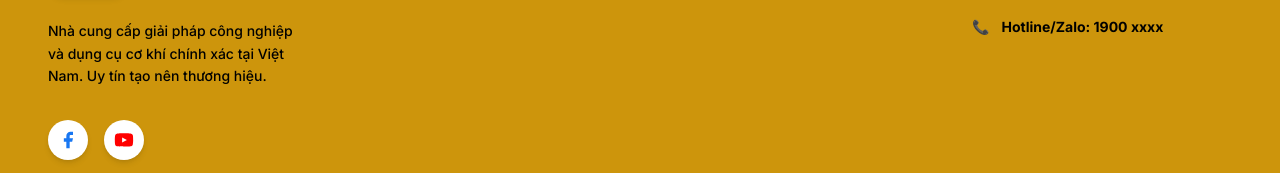
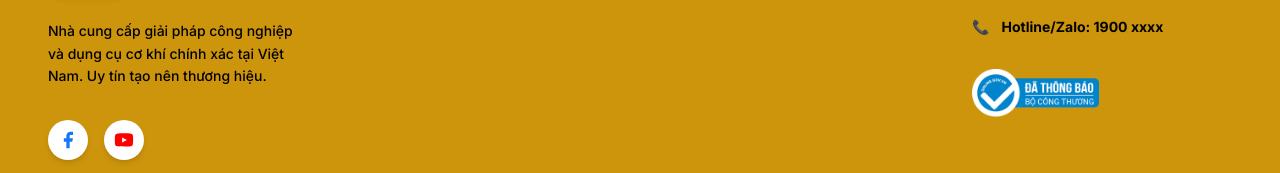
Before and after one commit to Khan-lee/spit-vietnam, a Vue app: page /post/1 in a window 1280 px wide. Shown: the part 464-637 px from the top of the page. Built offline with nearby package versions, Linux system fonts and the light colour scheme; no server answers; the database is empty.

Commit message:
feat: update logo

```diff
--- a/src/components/Footer.vue
+++ b/src/components/Footer.vue
@@ -112,6 +112,22 @@
             <a :href="'mailto:' + config.email" class="hover:text-slate-700 transition-colors text-xs">{{ config.email }}</a>
           </li>
         </ul>
+
+        <!-- LOGO ĐÃ THÔNG BÁO BỘ CÔNG THƯƠNG -->
+        <div class="pt-2">
+          <a
+            :href="config.boCongThuongUrl || config.bocongthuong || 'https://online.gov.vn'"
+            target="_blank"
+            rel="noopener noreferrer"
+            class="inline-block transition-transform duration-300 hover:scale-105"
+          >
+            <img
+              src="../assets/logoSaleNoti.png"
+              alt="Đã thông báo Bộ Công Thương"
+              class="h-12 w-auto object-contain"
+            />
+          </a>
+        </div>
       </div>
 
     </div>
```
Also changed, not shown: src/assets/logoSaleNoti.png (added).
